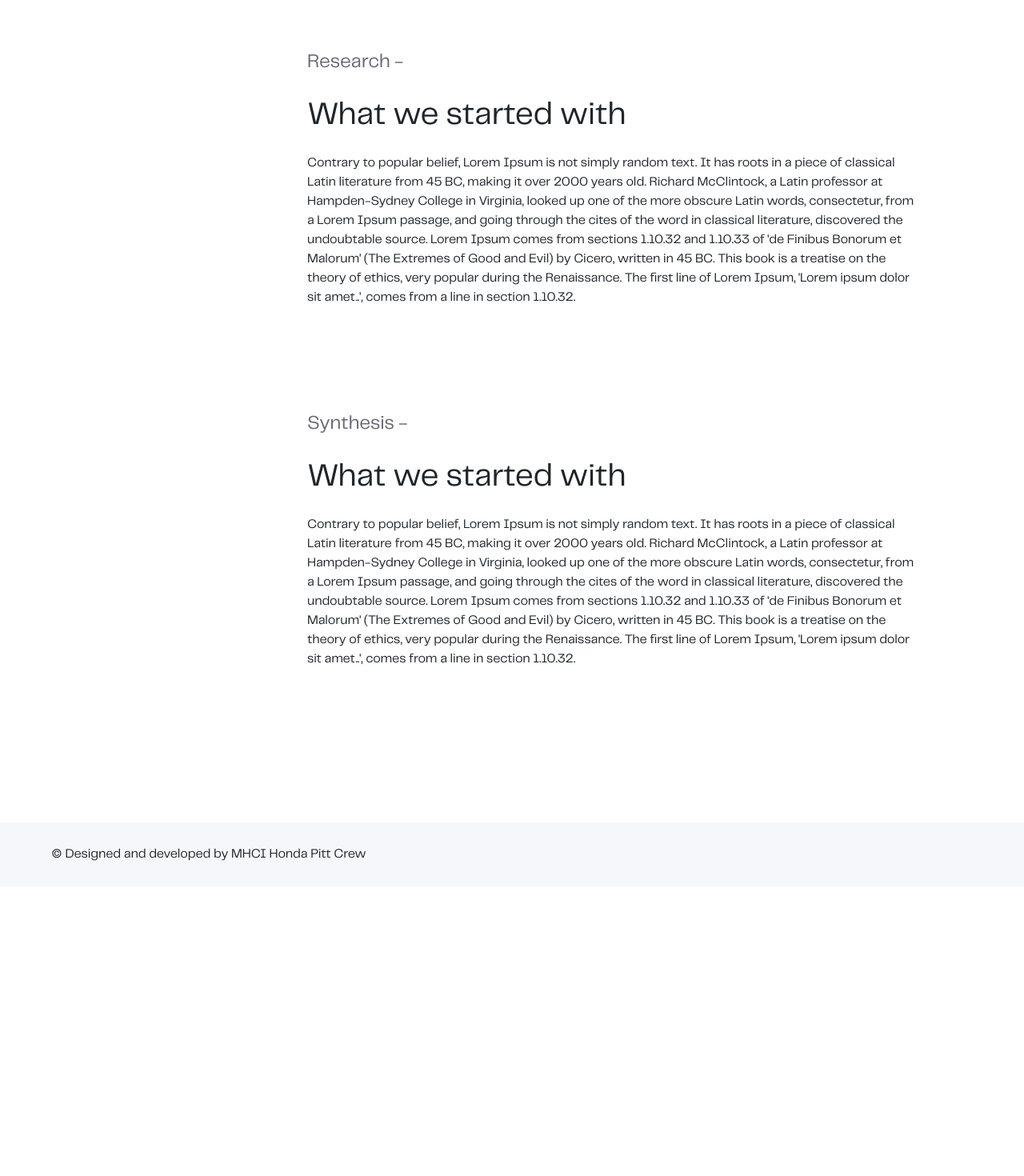
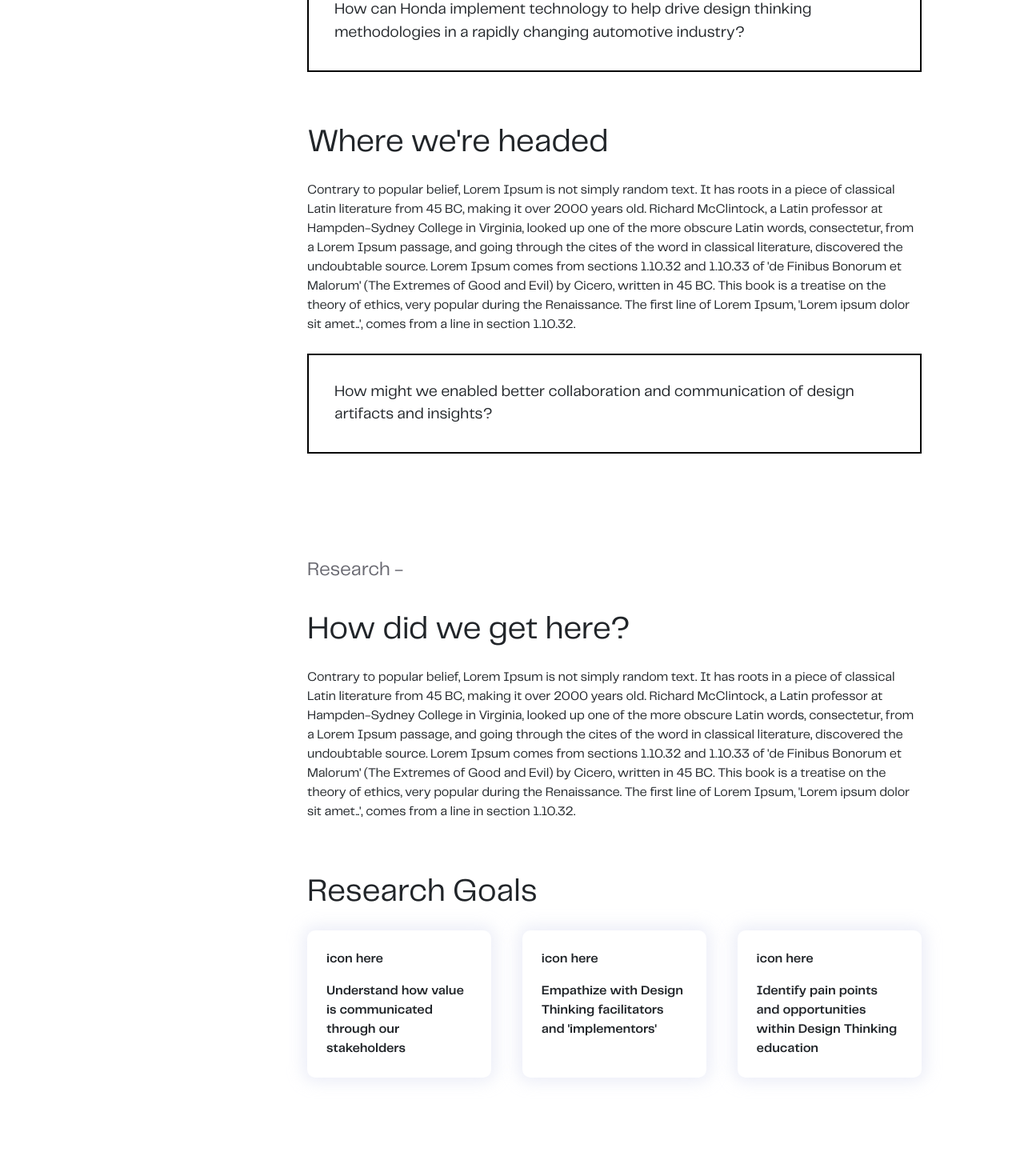
Before and after one commit to coyiutoc/Honda-Capstone, a React (Create React App) app: page /process in a window 1280 px wide. Shown: the part 1080-2550 px from the top of the page at 80% size. Before the commit the page ends 2188 px from the top, so only its background shows below. Built offline with nearby package versions, Linux system fonts and the light colour scheme.

Commit message:
Updating template on process pg.

```diff
--- a/src/components/Footer/Footer.module.scss
+++ b/src/components/Footer/Footer.module.scss
@@ -1,5 +1,6 @@
 @import "styles/partials/_margins.scss";
 @import "styles/partials/_colors.scss";
+@import "styles/partials/_deviceSizes.scss";
 
 .container {
   padding: 0 $nav-margin-horizontal;
@@ -8,4 +9,8 @@
   display: flex;
   align-items: center;
   background-color: $color-background-blue;
+
+  @media screen and (max-width: $phone) {
+    padding: 0 $nav-margin-horizontal-sm;
+  }
 }
--- a/src/components/Navigation/Navigation.module.scss
+++ b/src/components/Navigation/Navigation.module.scss
@@ -1,5 +1,6 @@
 @import "styles/partials/_margins.scss";
 @import "styles/partials/_colors.scss";
+@import "styles/partials/_deviceSizes.scss";
 
 .container {
   height: 5rem;
@@ -9,6 +10,10 @@
   align-items: center;
   z-index: 10;
   background-color: $color-background-blue;
+
+  @media screen and (max-width: $phone) {
+    padding: 0.5rem $nav-margin-horizontal-sm;
+  }
 }
 
 a {
--- /dev/null
+++ b/src/components/ResearchGoalCards/ResearchGoalCards.js
@@ -0,0 +1,32 @@
+import React, {Component} from "react";
+import {Desktop, Tablet, Mobile, Default} from "components/MediaQueries.js";
+import styles from 'components/ResearchGoalCards/ResearchGoalCards.module.scss';
+
+const data = [
+  {text: "Understand how value is communicated through our stakeholders",
+   img: ""},
+  {text: "Empathize with Design Thinking facilitators and 'implementors'",
+   img: ""},
+  {text: "Identify pain points and opportunities within Design Thinking education",
+   img: ""},
+]
+
+const ResearchGoalCards = () => {
+
+  return (
+    <div className={styles.container}>
+      {data.map((elem, index) => {
+        return <div className={[styles.card, styles.boxShadow].join(' ')} key={index}>
+                <div className={styles.card__img}>
+                  icon here
+                </div>
+                <div className={styles.card__text}>
+                  {elem.text}
+                </div>
+              </div>
+      })}
+    </div>
+  );
+}
+
+export default ResearchGoalCards;
--- /dev/null
+++ b/src/components/ResearchGoalCards/ResearchGoalCards.module.scss
@@ -0,0 +1,51 @@
+@import "styles/partials/_colors.scss";
+@import "styles/partials/_margins.scss";
+@import "styles/partials/_deviceSizes.scss";
+
+.container {
+  display: flex;
+  flex-direction: row;
+  flex-wrap: wrap;
+  justify-content: space-between;
+
+  @media screen and (max-width: $tablet) {
+    flex-direction: column;
+    justify-content: center;
+    align-items: center;
+
+    >div {
+      margin-bottom: 2rem;
+    }
+  }
+}
+
+.card {
+  padding: 1.5rem;
+  width: 30%;
+  border-radius: 10px;
+  font-weight: bold;
+  // position: relative;
+  // top: 0;
+  // transition: top ease 0.2s;
+
+  @media screen and (max-width: $tablet) {
+    width: 100%;
+  }
+
+  &__img {
+    margin-bottom: 1rem;
+  }
+
+  // &:hover {
+  //   top: -5px;
+  // }
+}
+
+.boxShadow {
+  box-shadow: 0 0 20px 5px rgba(204, 210, 234, 0.4);
+  transition: box-shadow 500ms;
+}
+
+.boxShadow:hover {
+  box-shadow: 0 0 20px 10px rgba(204, 210, 234, 0.8);
+}
--- a/src/data/process.js
+++ b/src/data/process.js
@@ -1,21 +1,50 @@
 const data = [
   {
     sectionTitle: "Problem Brief",
-    subtitle: "What we started with",
-    text: "Contrary to popular belief, Lorem Ipsum is not simply random text. It has roots in a piece of classical Latin literature from 45 BC, making it over 2000 years old. Richard McClintock, a Latin professor at Hampden-Sydney College in Virginia, looked up one of the more obscure Latin words, consectetur, from a Lorem Ipsum passage, and going through the cites of the word in classical literature, discovered the undoubtable source. Lorem Ipsum comes from sections 1.10.32 and 1.10.33 of 'de Finibus Bonorum et Malorum' (The Extremes of Good and Evil) by Cicero, written in 45 BC. This book is a treatise on the theory of ethics, very popular during the Renaissance. The first line of Lorem Ipsum, 'Lorem ipsum dolor sit amet..', comes from a line in section 1.10.32.",
-    customComponentKey: null,
+    subsections: [
+      {
+        subsectionTitle: "What we started with",
+        text: "Contrary to popular belief, Lorem Ipsum is not simply random text. It has roots in a piece of classical Latin literature from 45 BC, making it over 2000 years old. Richard McClintock, a Latin professor at Hampden-Sydney College in Virginia, looked up one of the more obscure Latin words, consectetur, from a Lorem Ipsum passage, and going through the cites of the word in classical literature, discovered the undoubtable source. Lorem Ipsum comes from sections 1.10.32 and 1.10.33 of 'de Finibus Bonorum et Malorum' (The Extremes of Good and Evil) by Cicero, written in 45 BC. This book is a treatise on the theory of ethics, very popular during the Renaissance. The first line of Lorem Ipsum, 'Lorem ipsum dolor sit amet..', comes from a line in section 1.10.32.",
+        boxedText: "How can Honda implement technology to help drive design thinking methodologies in a rapidly changing automotive industry?",
+        customComponentKey: null,
+      },
+      {
+        subsectionTitle: "Where we're headed",
+        text: "Contrary to popular belief, Lorem Ipsum is not simply random text. It has roots in a piece of classical Latin literature from 45 BC, making it over 2000 years old. Richard McClintock, a Latin professor at Hampden-Sydney College in Virginia, looked up one of the more obscure Latin words, consectetur, from a Lorem Ipsum passage, and going through the cites of the word in classical literature, discovered the undoubtable source. Lorem Ipsum comes from sections 1.10.32 and 1.10.33 of 'de Finibus Bonorum et Malorum' (The Extremes of Good and Evil) by Cicero, written in 45 BC. This book is a treatise on the theory of ethics, very popular during the Renaissance. The first line of Lorem Ipsum, 'Lorem ipsum dolor sit amet..', comes from a line in section 1.10.32.",
+        boxedText: "How might we enabled better collaboration and communication of design artifacts and insights?",
+        customComponentKey: null,
+      }
+    ],
   },
   {
     sectionTitle: "Research",
-    subtitle: "What we started with",
-    text: "Contrary to popular belief, Lorem Ipsum is not simply random text. It has roots in a piece of classical Latin literature from 45 BC, making it over 2000 years old. Richard McClintock, a Latin professor at Hampden-Sydney College in Virginia, looked up one of the more obscure Latin words, consectetur, from a Lorem Ipsum passage, and going through the cites of the word in classical literature, discovered the undoubtable source. Lorem Ipsum comes from sections 1.10.32 and 1.10.33 of 'de Finibus Bonorum et Malorum' (The Extremes of Good and Evil) by Cicero, written in 45 BC. This book is a treatise on the theory of ethics, very popular during the Renaissance. The first line of Lorem Ipsum, 'Lorem ipsum dolor sit amet..', comes from a line in section 1.10.32.",
-    customComponentKey: null,
+    subsections: [
+      {
+        subsectionTitle: "How did we get here?",
+        text: "Contrary to popular belief, Lorem Ipsum is not simply random text. It has roots in a piece of classical Latin literature from 45 BC, making it over 2000 years old. Richard McClintock, a Latin professor at Hampden-Sydney College in Virginia, looked up one of the more obscure Latin words, consectetur, from a Lorem Ipsum passage, and going through the cites of the word in classical literature, discovered the undoubtable source. Lorem Ipsum comes from sections 1.10.32 and 1.10.33 of 'de Finibus Bonorum et Malorum' (The Extremes of Good and Evil) by Cicero, written in 45 BC. This book is a treatise on the theory of ethics, very popular during the Renaissance. The first line of Lorem Ipsum, 'Lorem ipsum dolor sit amet..', comes from a line in section 1.10.32.",
+      },
+      {
+        subsectionTitle: "Research Goals",
+        customComponentKey: "RESEARCH_GOAL_CARDS",
+      }
+    ],
   },
   {
     sectionTitle: "Synthesis",
-    subtitle: "What we started with",
-    text: "Contrary to popular belief, Lorem Ipsum is not simply random text. It has roots in a piece of classical Latin literature from 45 BC, making it over 2000 years old. Richard McClintock, a Latin professor at Hampden-Sydney College in Virginia, looked up one of the more obscure Latin words, consectetur, from a Lorem Ipsum passage, and going through the cites of the word in classical literature, discovered the undoubtable source. Lorem Ipsum comes from sections 1.10.32 and 1.10.33 of 'de Finibus Bonorum et Malorum' (The Extremes of Good and Evil) by Cicero, written in 45 BC. This book is a treatise on the theory of ethics, very popular during the Renaissance. The first line of Lorem Ipsum, 'Lorem ipsum dolor sit amet..', comes from a line in section 1.10.32.",
-    customComponentKey: "HEXAGON",
+    subsections: [
+      {
+        subsectionTitle: "What we started with",
+        text: "Contrary to popular belief, Lorem Ipsum is not simply random text. It has roots in a piece of classical Latin literature from 45 BC, making it over 2000 years old. Richard McClintock, a Latin professor at Hampden-Sydney College in Virginia, looked up one of the more obscure Latin words, consectetur, from a Lorem Ipsum passage, and going through the cites of the word in classical literature, discovered the undoubtable source. Lorem Ipsum comes from sections 1.10.32 and 1.10.33 of 'de Finibus Bonorum et Malorum' (The Extremes of Good and Evil) by Cicero, written in 45 BC. This book is a treatise on the theory of ethics, very popular during the Renaissance. The first line of Lorem Ipsum, 'Lorem ipsum dolor sit amet..', comes from a line in section 1.10.32.",
+        boxedText: "How can Honda implement technology to help drive design thinking methodologies in a rapidly changing automotive industry?",
+        customComponentKey: null,
+      },
+      {
+        subsectionTitle: "Where we're headed",
+        text: "Contrary to popular belief, Lorem Ipsum is not simply random text. It has roots in a piece of classical Latin literature from 45 BC, making it over 2000 years old. Richard McClintock, a Latin professor at Hampden-Sydney College in Virginia, looked up one of the more obscure Latin words, consectetur, from a Lorem Ipsum passage, and going through the cites of the word in classical literature, discovered the undoubtable source. Lorem Ipsum comes from sections 1.10.32 and 1.10.33 of 'de Finibus Bonorum et Malorum' (The Extremes of Good and Evil) by Cicero, written in 45 BC. This book is a treatise on the theory of ethics, very popular during the Renaissance. The first line of Lorem Ipsum, 'Lorem ipsum dolor sit amet..', comes from a line in section 1.10.32.",
+        boxedText: "How might we enabled better collaboration and communication of design artifacts and insights?",
+        customComponentKey: null,
+      }
+    ],
   },
 ]
 
--- a/src/pages/LandingPage/LandingPage.js
+++ b/src/pages/LandingPage/LandingPage.js
@@ -17,6 +17,7 @@ import squiggly from 'assets/images/squiggly.svg';
 import star from 'assets/images/star.svg';
 import LandingSVG from 'pages/LandingPage/LandingImg.js';
 import ProcessSVG from 'components/DoubleDiamond/DoubleDiamond.js';
+import HeadingImgSmallSVG from 'assets/images/headingImgSmall.svg';
 
 const LandingPage = () => {
 
@@ -65,7 +66,7 @@ const LandingPage = () => {
             <ProcessSVG width="700" />
           </Tablet>
           <Mobile>
-            <ProcessSVG width="300" />
+            <ReactSVG className={styles.headingImgSm} src={HeadingImgSmallSVG} />
           </Mobile>
         </div>
         <div className={styles.seeMore}>
--- a/src/pages/ProcessPage/ProcessPage.js
+++ b/src/pages/ProcessPage/ProcessPage.js
@@ -7,7 +7,7 @@ import data from 'data/process.js';
 import routes from "routes.js";
 
 // Any custom components for sections here:
-import HexagonComponent from "components/HexagonComponent/HexagonComponent.js";
+import ResearchGoalCards from "components/ResearchGoalCards/ResearchGoalCards.js";
 
 const ProcessPage = () => {
 
@@ -22,10 +22,10 @@ const ProcessPage = () => {
 
   function renderAdditionalComponents(data) {
     if (!data.customComponentKey) {return; }
-    // switch(data.customComponentKey) {
-    //   case "HEXAGON":
-    //       return <HexagonComponent />;
-    // }
+    switch(data.customComponentKey) {
+      case "RESEARCH_GOAL_CARDS":
+          return <ResearchGoalCards />;
+    }
   }
 
   function handleNavigationHighlight() {
@@ -67,14 +67,24 @@ const ProcessPage = () => {
         </div>
         <div className={styles.content__body}>
           {data.map((elem, index) => {
-            return  <div key={index} id={elem.sectionTitle} className={styles.content__section}>
-                      <div className={styles.content__title}>{elem.sectionTitle + " -"}</div>
-                      <div className={styles.content__subtitle}><h3>{elem.subtitle}</h3></div>
-                      <div className={styles.content__text}>{elem.text}</div>
-                      {renderAdditionalComponents(elem)}
+            return  <div key={index} id={elem.sectionTitle} className={styles.section}>
+                      <div className={styles.section__title}>{elem.sectionTitle + " -"}</div>
+
+                      {elem.subsections.map((subsection, index) => {
+                        return  <div className={styles.subsection} key={index}>
+                                  <div className={styles.subsection__subtitle}><h3>{subsection.subsectionTitle}</h3></div>
+                                  {subsection.text && <div className={styles.subsection__text}>{subsection.text}</div>}
+                                  {subsection.boxedText && <div className={styles.subsection__boxed}>{subsection.boxedText}</div>}
+                                  {subsection.customComponentKey && renderAdditionalComponents(subsection)}
+                                </div>
+                      })}
+
                     </div>
           })}
         </div>
+      </div>
+      <div className={styles.conclusion}>
+          kjsdhgksdh
       </div>
     </div>
   );
--- a/src/pages/ProcessPage/ProcessPage.module.scss
+++ b/src/pages/ProcessPage/ProcessPage.module.scss
@@ -14,8 +14,8 @@
   @media screen and (max-width: $phone) {
     justify-content: flex-start;
     text-align: left;
-    padding-left: 4rem;
-    padding-right: 4rem;
+    padding-left: $nav-margin-horizontal-sm;
+    padding-right: $nav-margin-horizontal-sm;
     padding-top: 25vh;
   }
 }
@@ -31,6 +31,42 @@
   }
 }
 
+.subsection {
+  margin: 2rem 0 4rem 0;
+
+  > div {
+    margin-bottom: 1.5rem;
+  }
+
+  > div:last-of-type {
+    margin-bottom: 0;
+  }
+
+  &__boxed {
+    font-size: 1.2rem;
+    padding: 2rem;
+    border: 2px solid black;
+  }
+}
+
+.subsection:last-of-type {
+  margin-bottom: 0;
+}
+
+.section {
+  padding-top: 4rem;
+  margin-bottom: 4rem;
+
+  &__title {
+    font-size: 1.5rem;
+    color: $color-grey;
+  }
+}
+
+.section:last-of-type {
+  margin-bottom: 0;
+}
+
 .content {
   margin: 4rem $heading-margin-horizontal 8rem $heading-margin-horizontal;
   display: grid;
@@ -39,22 +75,7 @@
   @media screen and (max-width: $phone) {
     display: flex;
     flex-direction: column;
-    margin: 4rem;
-  }
-
-  &__section {
-    padding-top: 4rem;
-    margin-bottom: 4rem;
-  }
-
-  &__title {
-    font-size: 1.5rem;
-    margin-bottom: 1.5rem;
-    color: $color-grey;
-  }
-
-  &__subtitle {
-    margin-bottom: 1.5rem;
+    margin: 4rem $nav-margin-horizontal-sm;
   }
 
   &__navigation {
@@ -80,6 +101,11 @@
   }
 }
 
+.conclusion {
+  background-color: $color-background-blue;
+  padding: 8rem $heading-margin-horizontal;
+}
+
 .notCurrent {
   color: #828282 !important;
 }
--- a/src/styles/partials/_margins.scss
+++ b/src/styles/partials/_margins.scss
@@ -1,2 +1,3 @@
 $nav-margin-horizontal: 4rem;
+$nav-margin-horizontal-sm: 2rem;
 $heading-margin-horizontal: 8rem;
```
Also changed, not shown: src/pages/LandingPage/LandingPage.module.scss (+8 -0 lines), src/assets/images/headingImgSmall.svg (added).
